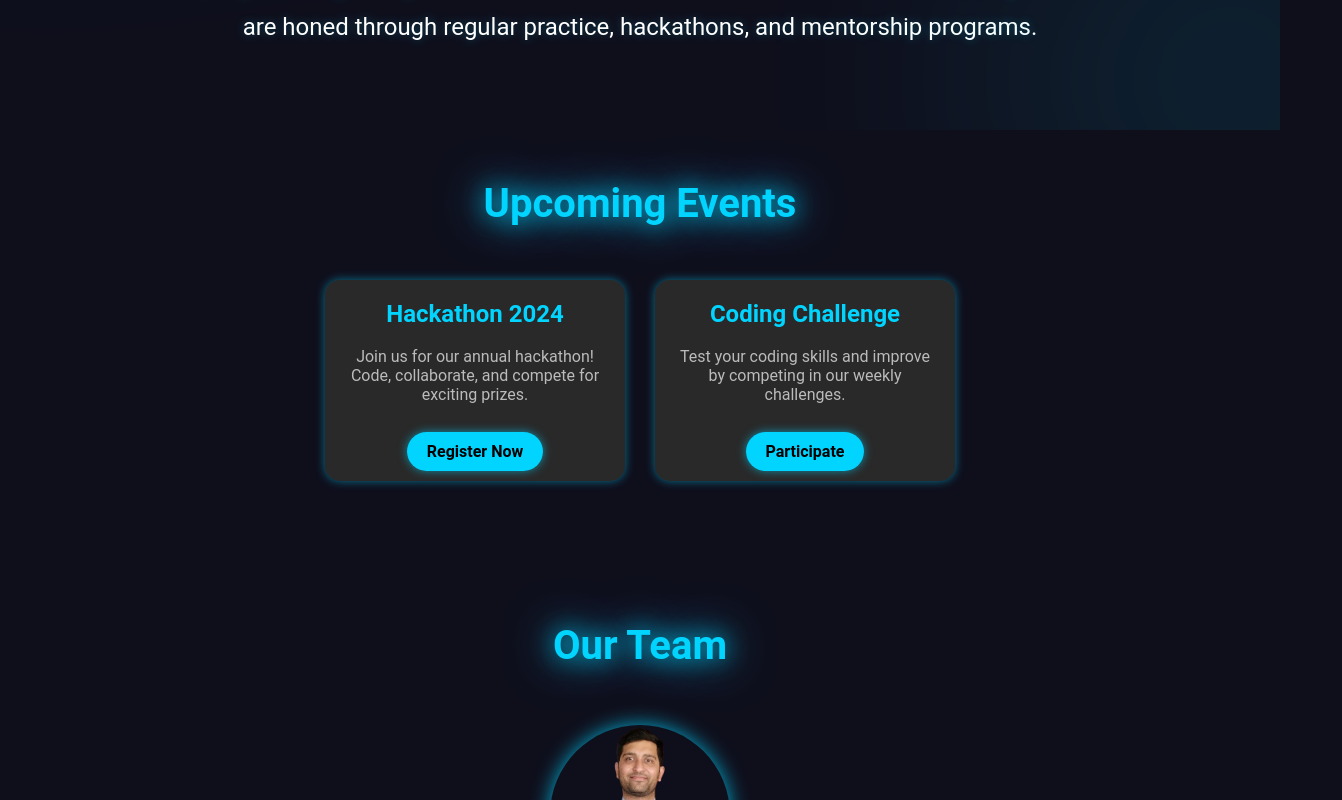
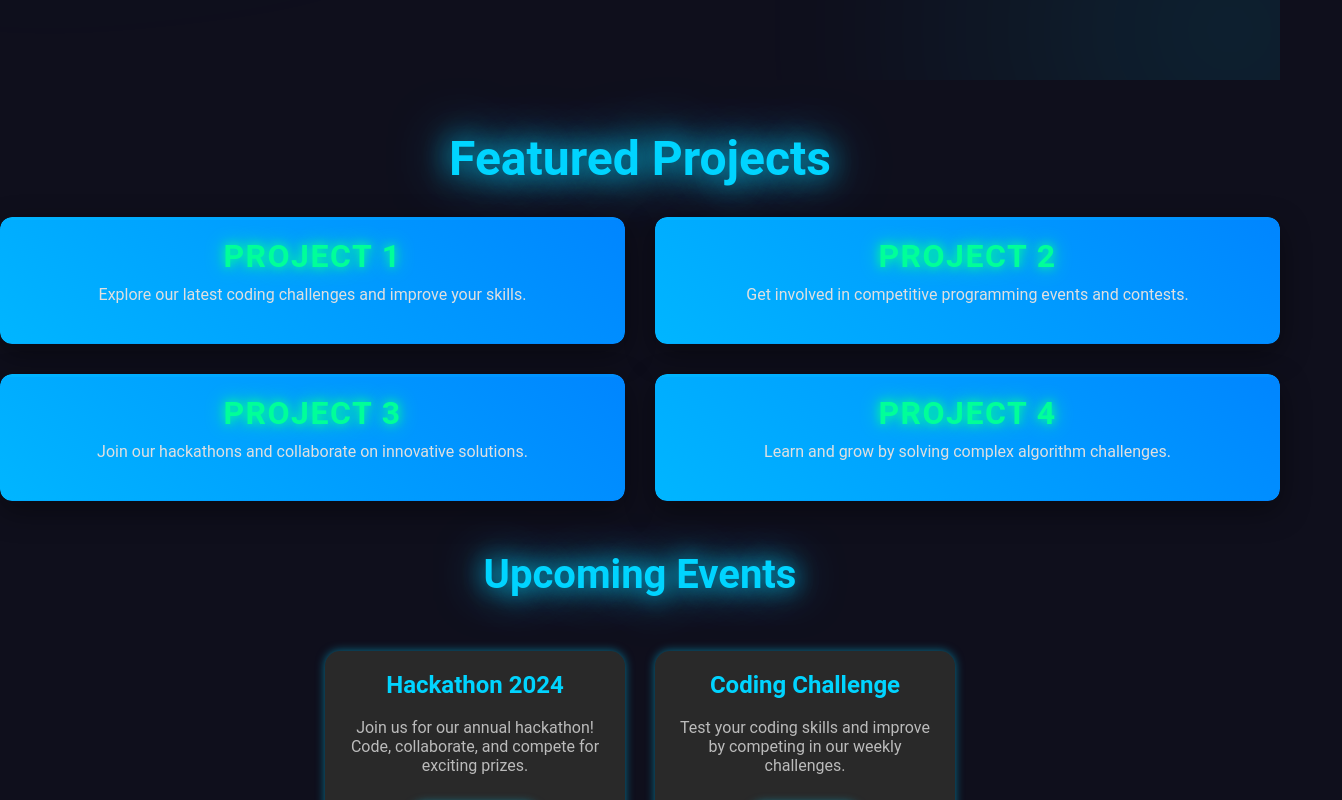
Before and after one commit to RahulLodhi0405/LnctCP, a React (Create React App) app: page / in a window 1280 px wide. Shown: the part 1340-2140 px from the top of the page, 1342 px wide, since content can reach past the window. Built offline with nearby package versions, Linux system fonts and the light colour scheme.

Commit message:
cards added

```diff
--- a/public/index.html
+++ b/public/index.html
@@ -27,7 +27,7 @@
       work correctly both with client-side routing and a non-root public URL.
       Learn how to configure a non-root public URL by running `npm run build`.
     -->
-    <title>React App</title>
+    <title>LnctCP Club</title>
   </head>
   <body>
     <noscript>You need to enable JavaScript to run this app.</noscript>
--- a/src/components/Home.css
+++ b/src/components/Home.css
@@ -132,7 +132,7 @@ br
 /* Cool hover effects on the about image */
 .about-content img {
   width: 300px;
-  height: 200px;
+  height: 150px;
   border-radius: 15%;
   box-shadow: 0 0 20px rgba(0, 212, 255, 0.8);
   transition: transform 0.6s ease, box-shadow 0.4s ease;
@@ -144,10 +144,133 @@ br
   box-shadow: 0 0 40px rgba(0, 212, 255, 1);
 }
 
+
 /* Text content hover effects */
 .about-text:hover p {
   transform: scale(1.02);
   text-shadow: 0 0 20px rgba(0, 212, 255, 0.5);
+}
+
+
+/* Container for the grid section */
+.card-grid-section {
+  margin-top: 50px;
+  text-align: center;
+}
+
+/* Grid container for the cards */
+.card-grid {
+  display: grid;
+  grid-template-columns: repeat(2, 1fr);
+  grid-gap: 30px;
+  margin-top: 30px;
+}
+
+.card-grid-section h2{
+  font-size: 3rem;
+  color: #00d4ff;
+  text-shadow: 0 0 20px #00d4ff, 0 0 40px #02a9e0;
+  margin-bottom: 30px;
+  animation: glowAnimation 2s infinite alternate;
+}
+/* Individual card styling */
+.card {
+
+  border-radius: 12px;
+  padding: 20px;
+  color: white;
+  display: flex;
+  flex-direction: column;
+  justify-content: center;
+  align-items: center;
+  box-shadow: 0 10px 30px rgba(0, 0, 0, 0.4);
+  transform: perspective(1000px) rotateY(0);
+  transition: all 3s ease-in-out;
+  position: relative;
+  overflow: hidden;
+}
+
+/* Card title styling */
+.card h3 {
+  font-size: 2rem;
+  color: #00ff99;
+  margin-bottom: 10px;
+  text-transform: uppercase;
+  letter-spacing: 1.5px;
+  text-shadow: 0 0 10px #00ff99, 0 0 20px #00ff99;
+}
+
+/* Card paragraph styling */
+.card p {
+  font-size: 1rem;
+  color: #e0e0e0;
+  margin-bottom: 20px;
+}
+
+/* Neon border and glow effect */
+.card::before {
+  content: '';
+  position: absolute;
+  top: 0;
+  left: 0;
+  right: 0;
+  bottom: 0;
+  border-radius: 12px;
+  border: 2px solid transparent;
+  background: linear-gradient(45deg, #00c6ff, #0072ff, #0e955f);
+  background-size: 400%;
+  animation: glowing-border 40s linear infinite;
+  z-index: -1;
+}
+
+/* Glow effect animation */
+@keyframes glowing-border {
+  0% {
+    background-position: 400% 0;
+  }
+  50% {
+    background-position: -400% 0;
+  }
+  100% {
+    background-position: 400% 0;
+  }
+}
+
+/* Hover effects: 3D flip and scale */
+.card:hover {
+  transform: perspective(1000px) rotateY(15deg);
+  box-shadow: 0 20px 50px rgba(0, 0, 0, 0.7);
+  transition: all 0.4s ease-in-out;
+}
+
+.card:hover h3 {
+  color: #ff00f7;
+  text-shadow: 0 0 10px #ff00f7, 0 0 20px #ff00f7;
+}
+
+.card:hover p {
+  color: #080101;
+  opacity: 0.8;
+}
+
+/* Ensuring proper responsiveness */
+@media (max-width: 768px) {
+  .card-grid {
+    grid-template-columns: 1fr;
+    margin-top: 20px;
+  }
+
+  .card {
+    padding: 15px;
+  }
+
+  .card h3 {
+    font-size: 1.8rem;
+  }
+
+  .card p {
+    font-size: 1rem;
+  }
 }
 
 
@@ -452,27 +575,157 @@ br
   transform: scale(1.1) rotate(3deg); /* 3D hover effect */
   box-shadow: 0 0 40px rgba(0, 212, 255, 1); /* Intense glow */
 }
-
-
 /* Footer Section */
 footer {
 
-  color: #ccc;
-  padding: 30px 0;
-  border-top: 1px solid rgba(255, 255, 255, 0.2);
+  color: rgba(0, 255, 255, 0.8); /* Neon-like color */
   position: relative;
-  box-shadow: 0 0 30px rgba(0, 212, 255, 0.5);
+  box-shadow: 0 0 50px rgba(0, 255, 255, 0.6); /* Futuristic glow */
+  border-top: 2px solid rgba(0, 255, 255, 0.3);
   text-align: center;
 }
 
 .footer-content {
   display: flex;
-  justify-content: space-around;
+  justify-content: space-between;
   align-items: center;
-  padding: 0 50px;
+  padding: 0 80px;
+  position: relative;
+  z-index: 1;
+  margin-bottom: 20px;
 }
 
-/* Social icons with glowing hover effects */
+.footer-social {
+  text-align: center;
+}
+
+.footer-social h3 {
+  font-size: 1.8rem;
+  color: #00eaff;
+  text-shadow: 0 0 10px rgba(0, 255, 255, 0.8), 0 0 30px rgba(0, 255, 255, 0.6); /* Neon glow */
+  margin-bottom: 20px;
+}
+
+.footer-social a {
+  margin: 0 15px;
+  font-size: 2rem;
+  color: rgba(0, 255, 255, 0.8);
+  transition: all 0.3s ease;
+  position: relative;
+}
+
+.footer-social a:hover {
+  color: rgba(0, 255, 255, 1);
+  text-shadow: 0 0 20px rgba(0, 255, 255, 1), 0 0 50px rgba(0, 255, 255, 0.9); /* Glowing hover effect */
+}
+
+.footer-social a::before {
+  content: "";
+  position: absolute;
+  top: 50%;
+  left: 50%;
+  width: 300%;
+  height: 300%;
+  border-radius: 50%;
+  background: radial-gradient(circle, rgba(0, 255, 255, 0.2), transparent);
+  transform: translate(-50%, -50%) scale(0);
+  transition: transform 0.4s ease;
+  z-index: -1;
+}
+
+.footer-social a:hover::before {
+  transform: translate(-50%, -50%) scale(1); /* Expanding glow */
+}
+
+/* Map Section */
+.footer-map {
+  width: 45%;
+  padding: 20px;
+  border-radius: 15px;
+  backdrop-filter: blur(8px); /* Glassmorphism effect */
+  box-shadow: 0 0 40px rgba(0, 255, 255, 0.5), 0 0 80px rgba(0, 255, 255, 0.3);
+  transition: transform 0.5s ease, box-shadow 0.5s ease;
+}
+
+.footer-map iframe {
+  width: 100%;
+  height: 250px;
+  border-radius: 15px;
+}
+
+.footer-map:hover {
+  transform: translateY(-8px) scale(1.05); /* Floating effect */
+  box-shadow: 0 0 60px rgba(0, 255, 255, 0.8), 0 0 120px rgba(0, 255, 255, 0.6); /* More intense glow on hover */
+}
+
+/* Footer Text */
+footer p {
+  font-size: 1.2rem;
+  color: rgba(0, 255, 255, 0.8);
+  text-shadow: 0 0 15px rgba(0, 255, 255, 0.5);
+  margin-top: 20px;
+  font-family: 'Orbitron', sans-serif;
+  letter-spacing: 2px;
+  animation: textGlow 3s infinite alternate ease-in-out;
+}
+
+@keyframes textGlow {
+  from {
+    text-shadow: 0 0 15px rgba(0, 255, 255, 0.4), 0 0 30px rgba(0, 255, 255, 0.2);
+  }
+  to {
+    text-shadow: 0 0 25px rgba(0, 255, 255, 0.9), 0 0 80px rgba(0, 255, 255, 0.5);
+  }
+}
+
+/* Footer Background Animation */
+footer::before {
+  content: "";
+  position: absolute;
+  top: 0;
+  left: 0;
+  width: 100%;
+  height: 100%;
+  background: radial-gradient(circle at center, rgba(0, 255, 255, 0.1), transparent);
+  z-index: 0;
+  opacity: 0.5;
+  animation: backgroundPulse 8s infinite alternate;
+}
+
+@keyframes backgroundPulse {
+  from {
+    transform: scale(1);
+  }
+  to {
+    transform: scale(1.1);
+  }
+}
+
+/* Footer */
+footer {
+
+  color: #ccc;
+  padding: 40px 20px;
+  text-align: center;
+  border-top: 1px solid rgba(255, 255, 255, 0.2);
+  position: relative;
+  box-shadow: 0 0 40px rgba(0, 212, 255, 0.6);
+}
+
+/* Footer Content */
+.footer-content {
+  display: grid;
+  grid-template-columns: repeat(auto-fit, minmax(220px, 1fr));
+  gap: 40px;
+  padding: 20px 0;
+}
+
+/* Footer Social */
+.footer-social h3 {
+  color: #00d4ff;
+  font-size: 1.5rem;
+  margin-bottom: 10px;
+}
 .footer-social a {
   margin: 0 10px;
   font-size: 1.8rem;
@@ -480,27 +733,10 @@ footer {
   transition: color 0.3s ease, text-shadow 0.3s ease;
   position: relative;
 }
-
 .footer-social a:hover {
   color: #02a9e0;
   text-shadow: 0 0 10px #00d4ff, 0 0 20px #02a9e0;
 }
-
-/* Glowing hover for footer links */
-.footer-map {
-  width: 40%;
-
-  padding: 20px;
-  border-radius: 10px;
-  box-shadow: 0 0 20px rgba(0, 212, 255, 0.4);
-  transition: transform 0.3s ease;
-}
-
-.footer-map:hover {
-  transform: translateY(-5px) scale(1.02);
-  box-shadow: 0 0 30px rgba(0, 212, 255, 0.7);
-}
-
 .footer-social a::before {
   content: "";
   position: absolute;
@@ -514,11 +750,38 @@ footer {
   transition: transform 0.4s ease;
   z-index: -1;
 }
-
 .footer-social a:hover::before {
   transform: translate(-50%, -50%) scale(1);
 }
 
+/* Footer Contact Info */
+.footer-contact h3 {
+  color: #00d4ff;
+  margin-bottom: 10px;
+}
+.footer-contact p {
+  font-size: 1rem;
+  line-height: 1.8;
+}
+
+
+/* Footer Bottom */
+.footer-bottom {
+  margin-top: 20px;
+  padding-top: 20px;
+  border-top: 1px solid rgba(255, 255, 255, 0.2);
+}
+.footer-bottom p {
+  font-size: 0.9rem;
+}
+.footer-terms a {
+  color: #00d4ff;
+  text-decoration: none;
+  margin: 0 10px;
+}
+.footer-terms a:hover {
+  text-decoration: underline;
+}
 
 
 
--- a/src/components/Home.js
+++ b/src/components/Home.js
@@ -23,7 +23,7 @@ const Home = () => {
           <img src={Logo} alt="CP Club Logo" className="cp-logo" />
           <div className="club-info">
             <h1 className="club-name">Competitive Programming Club</h1>
-            <p className="club-tagline">Empowering future coders, one problem at a time.</p>
+            <p className="club-tagline">Arena where programming athletes rise, code, and excel.</p>
           </div>
         </motion.div>
 
@@ -51,6 +51,27 @@ const Home = () => {
     </div>
   </div>
 </section>
+<section className="card-grid-section">
+  <h2>Featured Projects</h2>
+  <div className="card-grid">
+    <div className="card">
+      <h3>Project 1</h3>
+      <p>Explore our latest coding challenges and improve your skills.</p>
+    </div>
+    <div className="card">
+      <h3>Project 2</h3>
+      <p>Get involved in competitive programming events and contests.</p>
+    </div>
+    <div className="card">
+      <h3>Project 3</h3>
+      <p>Join our hackathons and collaborate on innovative solutions.</p>
+    </div>
+    <div className="card">
+      <h3>Project 4</h3>
+      <p>Learn and grow by solving complex algorithm challenges.</p>
+    </div>
+  </div>
+</section>
 
 
       {/* Upcoming Events Section */}
@@ -70,6 +91,11 @@ const Home = () => {
             <a href="#register" className="cta-button">Participate</a>
           </div>
         </div>
+
+
+
+
+
       </section>
       <br></br>
       <br></br>
@@ -147,10 +173,11 @@ const Home = () => {
     </section>
 
 
-
 {/* Footer Section */}
 <footer>
   <div className="footer-content">
+
+    {/* Social Links Section */}
     <div className="footer-social">
       <h3>Follow Us</h3>
       <a href="https://www.linkedin.com" target="_blank" rel="noopener noreferrer">
@@ -167,8 +194,16 @@ const Home = () => {
       </a>
     </div>
 
+    {/* Contact Information */}
+    <div className="footer-contact">
+      <h3>Contact Us</h3>
+      <p>Email: <a href="mailto:cpclub@example.com">LnctCP@club.com</a></p>
+      <p>Phone: +123 456 7890</p>
+      <p>Location: 462022 Lnct College , Raisen Road , Bhopal</p>
+    </div>
+
+    {/* Map Embed */}
     <div className="footer-map">
-            {/* Add a map embed */}
       <iframe
         title="club-location"
         src="https://www.google.com/maps/embed?pb=..."
@@ -177,9 +212,17 @@ const Home = () => {
         loading="lazy"
       ></iframe>
     </div>
+
+
   </div>
+  <div className="footer-bottom">
     <p>&copy; 2024 Competitive Programming Club | All Rights Reserved</p>
+    <div className="footer-terms">
+      <a href="/privacy-policy">Privacy Policy</a> | <a href="/terms-of-service">Terms of Service</a>
+    </div>
+  </div>
 </footer>
+
     </div>
   );
 };
```
Lines whose indentation alone changed are shown as unchanged.
